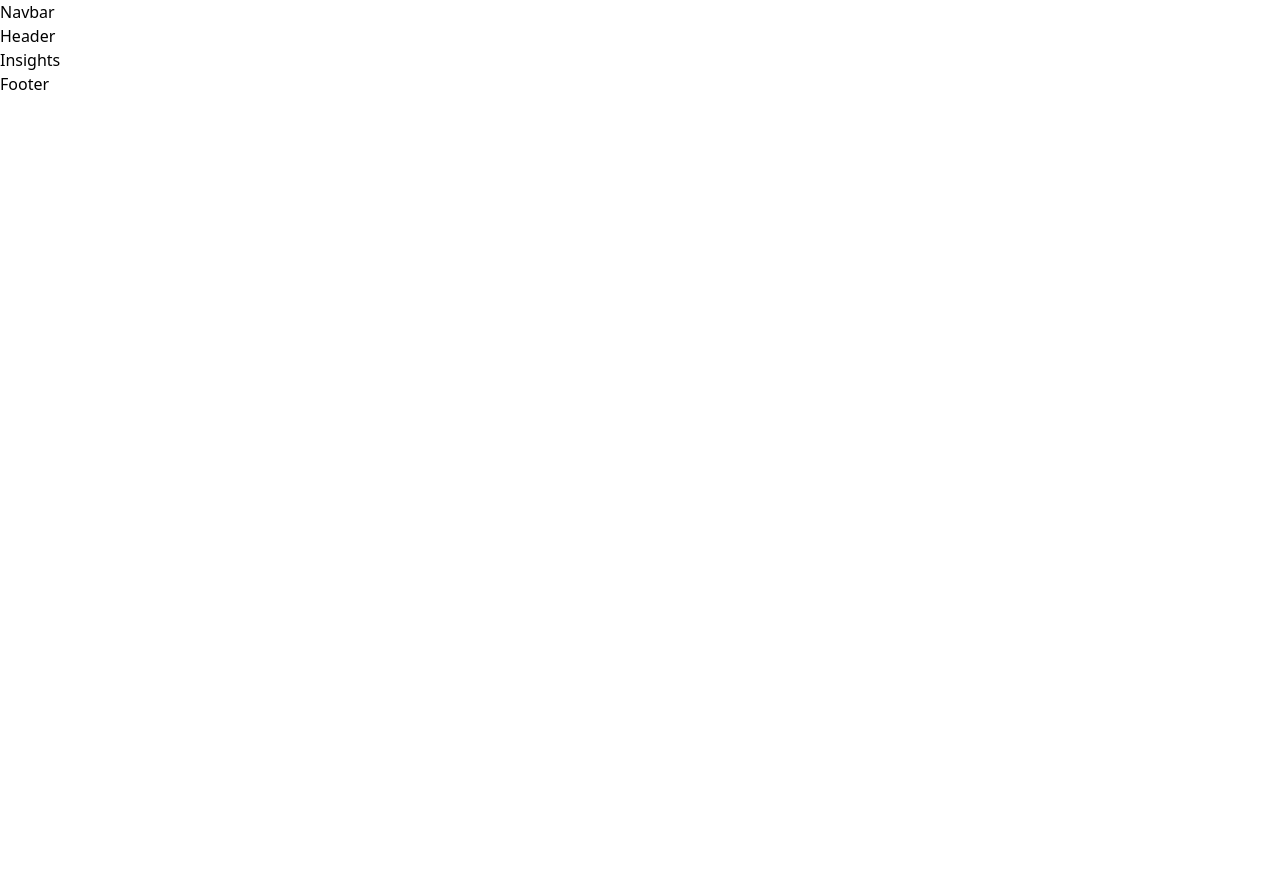
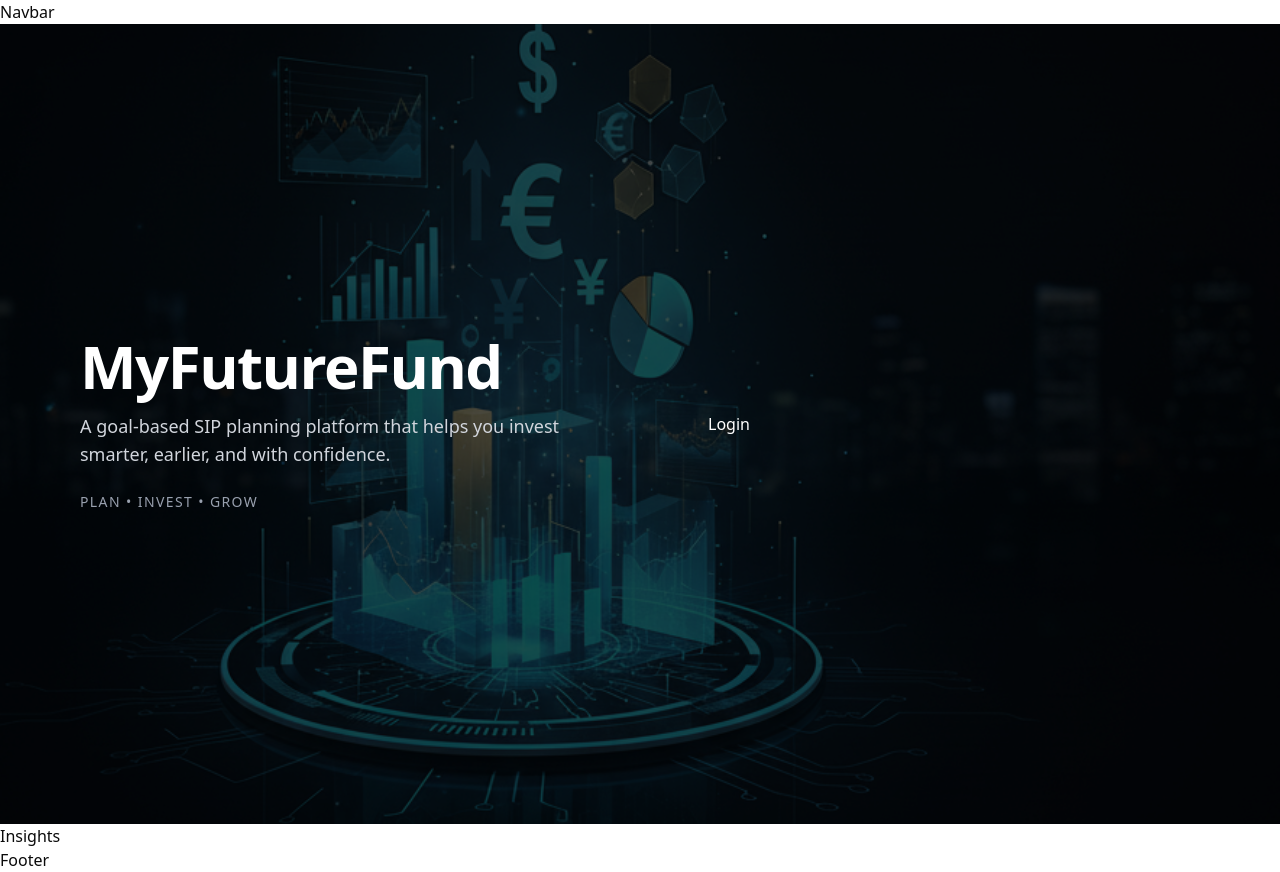
Before and after one commit to ashishmishra4444/FundLens, a React (Vite) app in the folder client/: page / in a window 1280 px wide. Before the commit the page ends 800 px from the top, so only its background shows below. Built offline with nearby package versions, Linux system fonts and the light colour scheme.

Commit message:
chore: made the initial header component and  initialize shadcn ui with path aliases

```diff
--- a/client/src/components/Header.jsx
+++ b/client/src/components/Header.jsx
@@ -1,11 +1,87 @@
-import React from 'react'
+import React from "react";
+import Login from "./Login";
 
 const Header = () => {
   return (
-    <div className='text-black'>
-      Header
-    </div>
-  )
-}
+    <header className="relative min-h-screen w-full overflow-hidden">
+      <div
+        className="absolute inset-0 bg-cover bg-center scale-110"
+        style={{
+          backgroundImage: "url('/images/hero-bg.png')",
+        }}
+      />
 
-export default Header
+      {/* Overlay */}
+      <div className="absolute inset-0 bg-black/70" />
+
+      {/* Content */}
+      <div className="relative z-10 flex min-h-screen items-center px-4 sm:px-6 md:px-12 lg:px-20">
+        <div
+          className="
+            grid w-full gap-12
+            grid-cols-1
+            lg:grid-cols-2
+          "
+        >
+          {/* LEFT SECTION */}
+          <div
+            className="
+              flex flex-col justify-center
+              text-center lg:text-left
+              text-white
+            "
+          >
+            <h1
+              className="
+                text-3xl
+                sm:text-4xl
+                md:text-5xl
+                xl:text-6xl
+                font-bold tracking-tight
+              "
+            >
+              MyFutureFund
+            </h1>
+
+            <p
+              className="
+                mt-4
+                max-w-xl
+                mx-auto lg:mx-0
+                text-sm
+                sm:text-base
+                md:text-lg
+                text-gray-300
+              "
+            >
+              A goal-based SIP planning platform that helps you invest smarter,
+              earlier, and with confidence.
+            </p>
+
+            <p
+              className="
+                mt-6
+                text-xs
+                sm:text-sm
+                tracking-widest
+                uppercase
+                text-gray-400
+              "
+            >
+              Plan • Invest • Grow
+            </p>
+          </div>
+
+          {/* RIGHT SECTION (LOGIN CARD) */}
+          <div className="flex items-center justify-center">
+            <div className="w-full max-w-sm sm:max-w-md">
+              <Login />
+            </div>
+          </div>
+        </div>
+      </div>
+    </header>
+  );
+};
+
+export default Header;
--- a/client/src/components/Login.jsx
+++ b/client/src/components/Login.jsx
@@ -2,7 +2,7 @@
 
 const Login = () => {
   return (
-    <div>
+    <div className='text-white'>
       Login
     </div>
   )
--- a/client/src/index.css
+++ b/client/src/index.css
@@ -1 +1,123 @@
 @import "tailwindcss";
+@import "tw-animate-css";
+
+@custom-variant dark (&:is(.dark *));
+
+@theme inline {
+  --radius-sm: calc(var(--radius) - 4px);
+  --radius-md: calc(var(--radius) - 2px);
+  --radius-lg: var(--radius);
+  --radius-xl: calc(var(--radius) + 4px);
+  --radius-2xl: calc(var(--radius) + 8px);
+  --radius-3xl: calc(var(--radius) + 12px);
+  --radius-4xl: calc(var(--radius) + 16px);
+  --color-background: var(--background);
+  --color-foreground: var(--foreground);
+  --color-card: var(--card);
+  --color-card-foreground: var(--card-foreground);
+  --color-popover: var(--popover);
+  --color-popover-foreground: var(--popover-foreground);
+  --color-primary: var(--primary);
+  --color-primary-foreground: var(--primary-foreground);
+  --color-secondary: var(--secondary);
+  --color-secondary-foreground: var(--secondary-foreground);
+  --color-muted: var(--muted);
+  --color-muted-foreground: var(--muted-foreground);
+  --color-accent: var(--accent);
+  --color-accent-foreground: var(--accent-foreground);
+  --color-destructive: var(--destructive);
+  --color-border: var(--border);
+  --color-input: var(--input);
+  --color-ring: var(--ring);
+  --color-chart-1: var(--chart-1);
+  --color-chart-2: var(--chart-2);
+  --color-chart-3: var(--chart-3);
+  --color-chart-4: var(--chart-4);
+  --color-chart-5: var(--chart-5);
+  --color-sidebar: var(--sidebar);
+  --color-sidebar-foreground: var(--sidebar-foreground);
+  --color-sidebar-primary: var(--sidebar-primary);
+  --color-sidebar-primary-foreground: var(--sidebar-primary-foreground);
+  --color-sidebar-accent: var(--sidebar-accent);
+  --color-sidebar-accent-foreground: var(--sidebar-accent-foreground);
+  --color-sidebar-border: var(--sidebar-border);
+  --color-sidebar-ring: var(--sidebar-ring);
+}
+
+:root {
+  --radius: 0.625rem;
+  --background: oklch(1 0 0);
+  --foreground: oklch(0.145 0 0);
+  --card: oklch(1 0 0);
+  --card-foreground: oklch(0.145 0 0);
+  --popover: oklch(1 0 0);
+  --popover-foreground: oklch(0.145 0 0);
+  --primary: oklch(0.205 0 0);
+  --primary-foreground: oklch(0.985 0 0);
+  --secondary: oklch(0.97 0 0);
+  --secondary-foreground: oklch(0.205 0 0);
+  --muted: oklch(0.97 0 0);
+  --muted-foreground: oklch(0.556 0 0);
+  --accent: oklch(0.97 0 0);
+  --accent-foreground: oklch(0.205 0 0);
+  --destructive: oklch(0.577 0.245 27.325);
+  --border: oklch(0.922 0 0);
+  --input: oklch(0.922 0 0);
+  --ring: oklch(0.708 0 0);
+  --chart-1: oklch(0.646 0.222 41.116);
+  --chart-2: oklch(0.6 0.118 184.704);
+  --chart-3: oklch(0.398 0.07 227.392);
+  --chart-4: oklch(0.828 0.189 84.429);
+  --chart-5: oklch(0.769 0.188 70.08);
+  --sidebar: oklch(0.985 0 0);
+  --sidebar-foreground: oklch(0.145 0 0);
+  --sidebar-primary: oklch(0.205 0 0);
+  --sidebar-primary-foreground: oklch(0.985 0 0);
+  --sidebar-accent: oklch(0.97 0 0);
+  --sidebar-accent-foreground: oklch(0.205 0 0);
+  --sidebar-border: oklch(0.922 0 0);
+  --sidebar-ring: oklch(0.708 0 0);
+}
+
+.dark {
+  --background: oklch(0.145 0 0);
+  --foreground: oklch(0.985 0 0);
+  --card: oklch(0.205 0 0);
+  --card-foreground: oklch(0.985 0 0);
+  --popover: oklch(0.205 0 0);
+  --popover-foreground: oklch(0.985 0 0);
+  --primary: oklch(0.922 0 0);
+  --primary-foreground: oklch(0.205 0 0);
+  --secondary: oklch(0.269 0 0);
+  --secondary-foreground: oklch(0.985 0 0);
+  --muted: oklch(0.269 0 0);
+  --muted-foreground: oklch(0.708 0 0);
+  --accent: oklch(0.269 0 0);
+  --accent-foreground: oklch(0.985 0 0);
+  --destructive: oklch(0.704 0.191 22.216);
+  --border: oklch(1 0 0 / 10%);
+  --input: oklch(1 0 0 / 15%);
+  --ring: oklch(0.556 0 0);
+  --chart-1: oklch(0.488 0.243 264.376);
+  --chart-2: oklch(0.696 0.17 162.48);
+  --chart-3: oklch(0.769 0.188 70.08);
+  --chart-4: oklch(0.627 0.265 303.9);
+  --chart-5: oklch(0.645 0.246 16.439);
+  --sidebar: oklch(0.205 0 0);
+  --sidebar-foreground: oklch(0.985 0 0);
+  --sidebar-primary: oklch(0.488 0.243 264.376);
+  --sidebar-primary-foreground: oklch(0.985 0 0);
+  --sidebar-accent: oklch(0.269 0 0);
+  --sidebar-accent-foreground: oklch(0.985 0 0);
+  --sidebar-border: oklch(1 0 0 / 10%);
+  --sidebar-ring: oklch(0.556 0 0);
+}
+
+@layer base {
+  * {
+    @apply border-border outline-ring/50;
+  }
+  body {
+    @apply bg-background text-foreground;
+  }
+}
--- /dev/null
+++ b/client/src/lib/utils.js
@@ -0,0 +1,6 @@
+import { clsx } from "clsx";
+import { twMerge } from "tailwind-merge"
+
+export function cn(...inputs) {
+  return twMerge(clsx(inputs));
+}
--- a/client/vite.config.js
+++ b/client/vite.config.js
@@ -1,8 +1,14 @@
-import { defineConfig } from 'vite'
-import react from '@vitejs/plugin-react'
-import tailwindcss from '@tailwindcss/vite';
+import path from "path";
+import tailwindcss from "@tailwindcss/vite";
+import react from "@vitejs/plugin-react";
+import { defineConfig } from "vite";
 
 // https://vite.dev/config/
 export default defineConfig({
-  plugins: [react(),tailwindcss()],
-})
+  plugins: [react(), tailwindcss()],
+  resolve: {
+    alias: {
+      "@": path.resolve(__dirname, "./src"),
+    },
+  },
+});
```
Also changed, not shown: client/jsconfig.json (added, +12 -0 lines), client/package.json (+7 -1 lines), client/components.json (added), client/public/images/hero-bg.png (renamed from client/src/assets/images/hero-bg.png), 1 other file (tests, documents, lock files or other folders).
